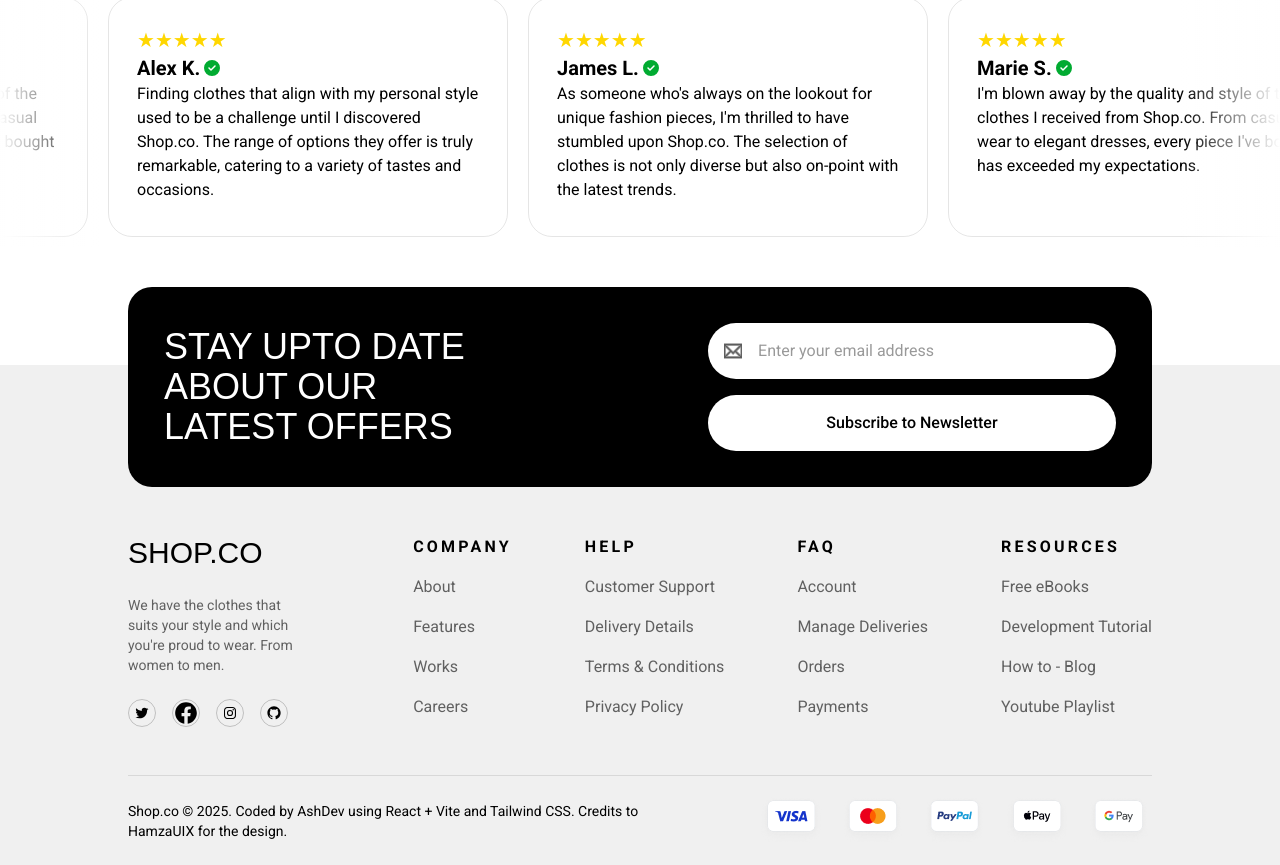
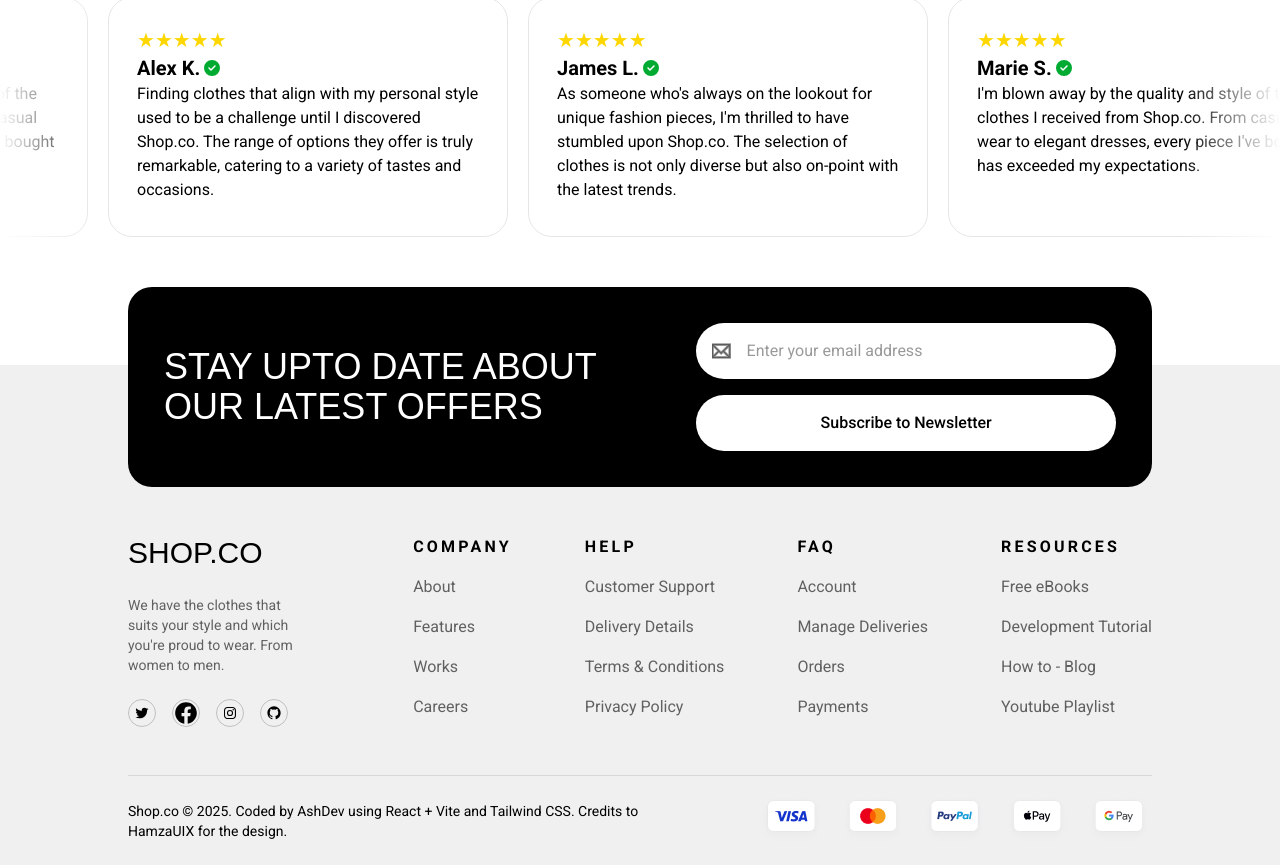
Before and after one commit to trishacapitle/clothing-ecommerce-frontend, a React (Vite) app: page / in a window 1280 px wide. Shown: the part 3534-4399 px from the top of the page. Built offline with nearby package versions, Linux system fonts and the light colour scheme; a web font is replaced by a local one.

Commit message:
fix: input and subscribe button width size

```diff
--- a/src/components/Footer.jsx
+++ b/src/components/Footer.jsx
@@ -10,11 +10,11 @@ const Footer = () => {
   return (
     <div className="relative m-auto w-[100dvw] px-4 sm:px-[10dvw]">
       <div className="absolute bottom-0 left-0 -z-99 h-[100dvh] w-full bg-[#F0F0F0] sm:h-[500px]"></div>
-      <div className="newsletter mb-12 flex flex-col items-center justify-between gap-8 rounded-3xl bg-black p-6 text-white sm:flex-row sm:gap-48 sm:p-9">
+      <div className="newsletter mb-12 flex flex-col items-center justify-between gap-8 rounded-3xl bg-black p-6 text-white sm:flex-row sm:p-9 md:gap-20">
         <h1 className="font-secondary text-3xl uppercase sm:text-4xl">
           stay upto date about our latest offers
         </h1>
-        <div className="font-primary flex w-full flex-col gap-4">
+        <div className="font-primary flex w-full flex-col gap-4 sm:w-[80%]">
           <div className="flex items-center gap-4 rounded-full bg-white px-4 py-4 text-black/40">
             <TfiEmail strokeWidth={1.5} size={20} />
             <input
@@ -86,7 +86,7 @@ const Footer = () => {
       </div>
       <hr className="border-black/10" />
       <div className="font-primary flex items-center justify-between py-5">
-        <p className="text-xs text-black sm:text-sm w-[50%] ">
+        <p className="w-[50%] text-xs text-black sm:text-sm">
           Shop.co © 2025. Coded by{" "}
           <a
             href="https://trishacapitle.vercel.app"
```
